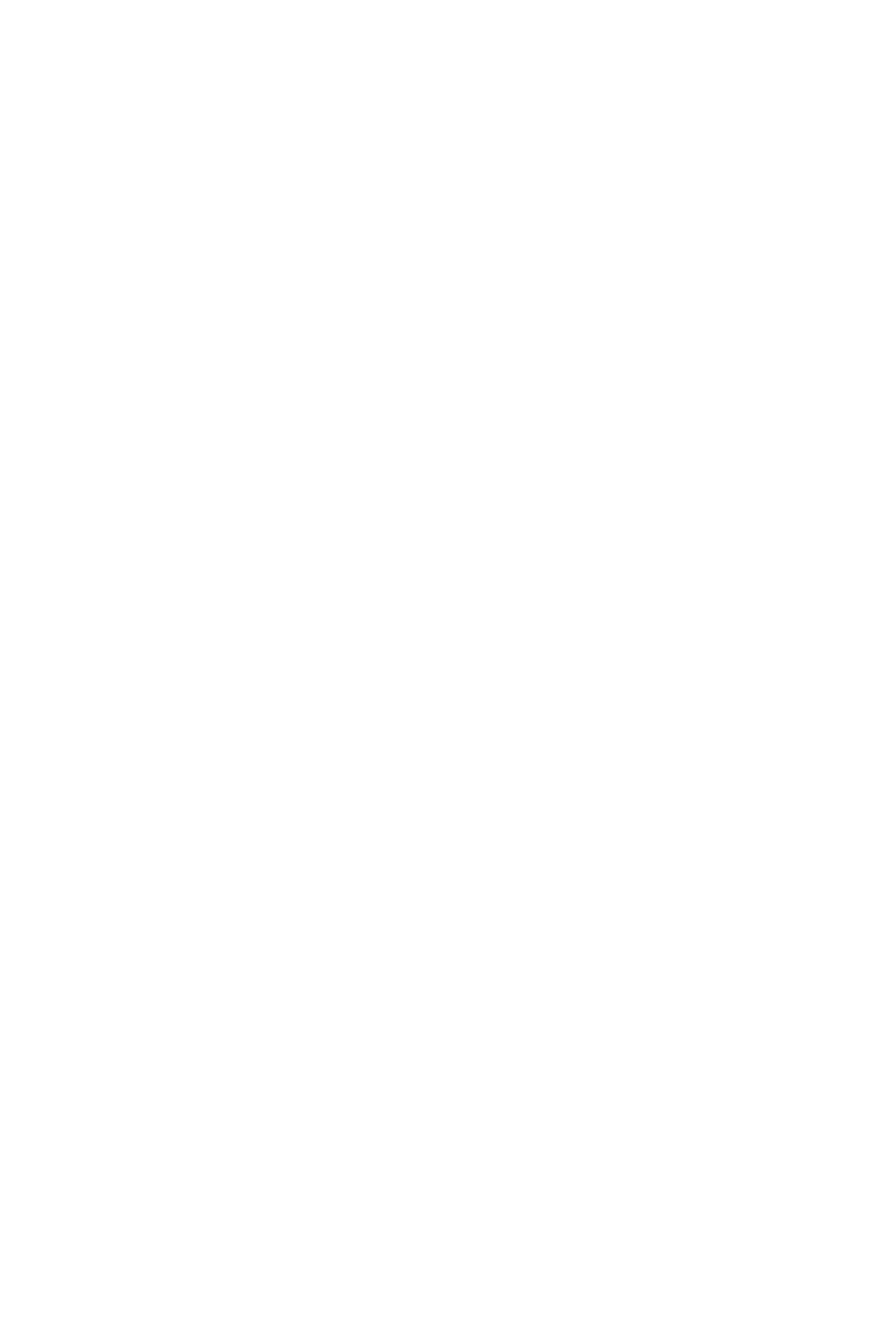
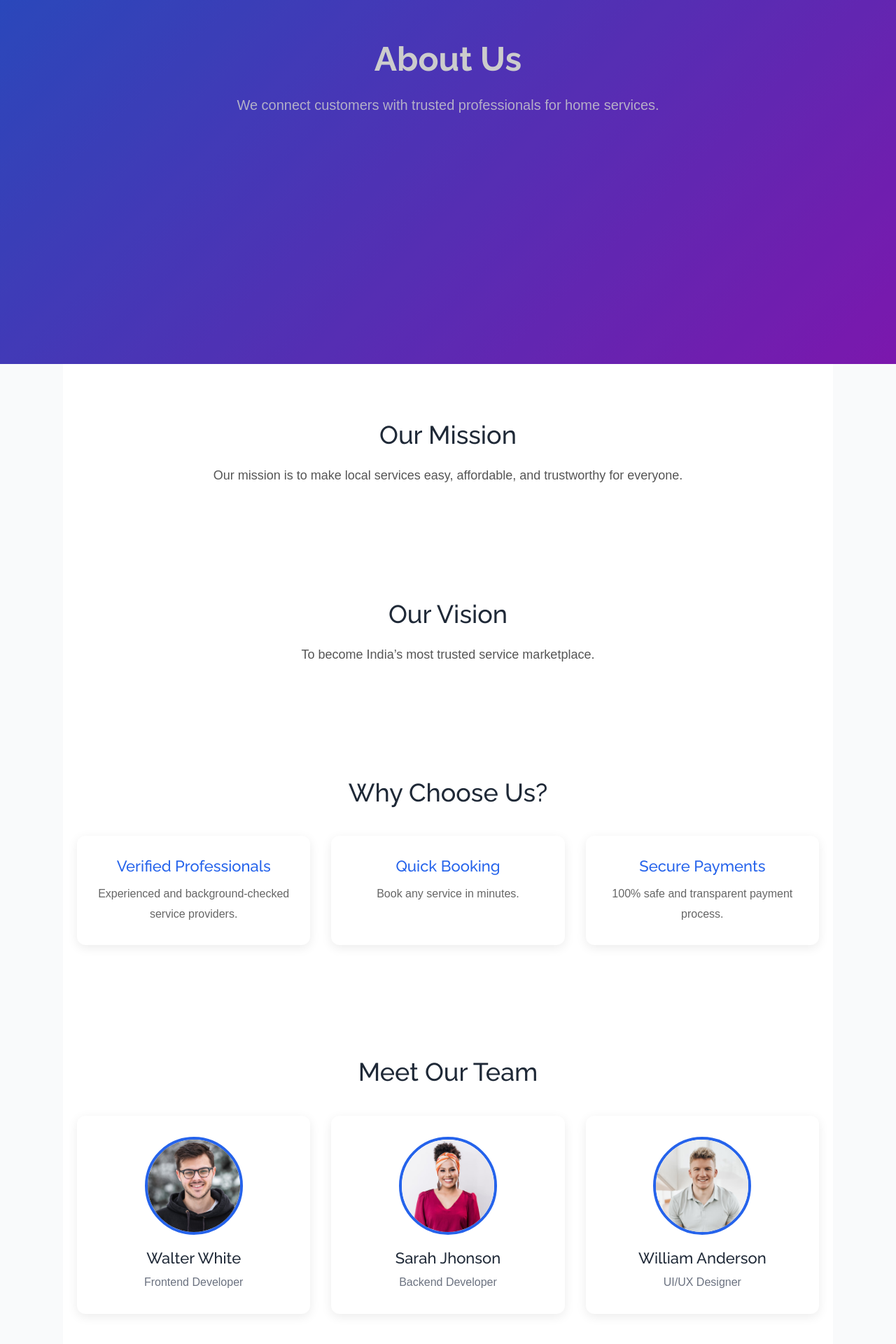
Before and after one commit to A-web-create-ally/local-service-frontend, a React (Vite) app: page /about in a window 1280 px wide. Before the commit this address had no page. Shown: the part 280-2200 px from the top of the page at 70% size. Before the commit the page ends 800 px from the top, so only its background shows below. Built offline with nearby package versions, Linux system fonts and the light colour scheme.

Commit message:
Added About page and team section

```diff
--- a/index.html
+++ b/index.html
@@ -22,11 +22,15 @@
   <!-- Main CSS File -->
 
     <meta name="viewport" content="width=device-width, initial-scale=1.0" />
-    <title>JustBooks</title>h
+    <title>JustBooks</title>
 
   </head>
   <body class="index-page">
-    <div id="root"></div>
+ <div id="root">
+
+
+
+    </div>
     <script type="module" src="/src/main.jsx"></script>
   </body>
 </html>
--- /dev/null
+++ b/src/assets/styles/About.css
@@ -0,0 +1,179 @@
+/* src/pages/About.css */
+
+* {
+  margin: 0;
+  padding: 0;
+  box-sizing: border-box;
+}
+
+.about-page {
+  font-family: Arial, sans-serif;
+  color: #333;
+  background: #f9fafb;
+}
+
+/* Hero Section */
+.hero {
+  background: linear-gradient(135deg, #2563eb, #9a1dd8);
+  color: white;
+  text-align: center;
+  padding: 100px 20px;
+}
+
+.hero-content {
+  max-width: 800px;
+  margin: 0 auto;
+}
+
+.hero h1 {
+  font-size: 48px;
+  margin-bottom: 20px;
+  font-weight: 700;
+}
+
+.hero p {
+  font-size: 20px;
+  line-height: 1.6;
+  opacity: 0.95;
+}
+
+/* Common Section */
+.about-section {
+  max-width: 1100px;
+  margin: 0 auto;
+  padding: 80px 20px;
+  text-align: center;
+}
+
+.about-section h2 {
+  font-size: 36px;
+  margin-bottom: 20px;
+  color: #1f2937;
+}
+
+.about-section p {
+  font-size: 18px;
+  line-height: 1.8;
+  color: #555;
+  max-width: 800px;
+  margin: 0 auto;
+}
+
+/* Features */
+.features {
+  display: grid;
+  grid-template-columns: repeat(auto-fit, minmax(250px, 1fr));
+  gap: 30px;
+  margin-top: 40px;
+}
+
+.feature-card {
+  background: white;
+  padding: 30px 25px;
+  border-radius: 12px;
+  box-shadow: 0 4px 15px rgba(0, 0, 0, 0.08);
+  transition: 0.3s ease;
+}
+
+.feature-card:hover {
+  transform: translateY(-8px);
+  box-shadow: 0 10px 25px rgba(0, 0, 0, 0.12);
+}
+
+.feature-card h3 {
+  font-size: 22px;
+  margin-bottom: 12px;
+  color: #2563eb;
+}
+
+.feature-card p {
+  font-size: 16px;
+  color: #666;
+}
+
+/* Team Section */
+.team-container {
+  display: grid;
+  grid-template-columns: repeat(auto-fit, minmax(250px, 1fr));
+  gap: 30px;
+  margin-top: 40px;
+}
+
+.team-card {
+  background: white;
+  padding: 30px 20px;
+  border-radius: 12px;
+  text-align: center;
+  box-shadow: 0 4px 15px rgba(0, 0, 0, 0.08);
+  transition: 0.3s ease;
+}
+
+.team-card:hover {
+  transform: translateY(-8px);
+  box-shadow: 0 10px 25px rgba(0, 0, 0, 0.12);
+}
+
+.team-card img {
+  width: 140px;
+  height: 140px;
+  border-radius: 50%;
+  object-fit: cover;
+  margin-bottom: 20px;
+  border: 4px solid #2563eb
+}
+
+.team-card h3 {
+  font-size: 22px;
+  margin-bottom: 8px;
+  color: #1f2937;
+}
+
+.team-card p {
+  font-size: 16px;
+  color: #6b7280;
+}
+
+
+.contact {
+  background: #1f2937;
+  color: white;
+  border-radius: 12px;
+  margin-top: 40px;
+  margin-bottom: 80px;
+}
+
+.contact h2 {
+  color: white;
+}
+
+.contact p {
+  color: #e5e7eb;
+  margin-top: 10px;
+}
+
+/* Responsive */
+@media (max-width: 768px) {
+  .hero {
+    padding: 80px 20px;
+  }
+
+  .hero h1 {
+    font-size: 36px;
+  }
+
+  .hero p {
+    font-size: 18px;
+  }
+
+  .about-section {
+    padding: 60px 20px;
+  }
+
+  .about-section h2 {
+    font-size: 30px;
+  }
+
+  .about-section p {
+    font-size: 16px;
+  }
+}
--- a/src/components/Header.jsx
+++ b/src/components/Header.jsx
@@ -58,6 +58,8 @@ function Header() {
               <li><a href="#booking">My Booking</a></li>
 
               <li><Link to="/Contact">Contact</Link></li>
+
+               <li><Link to="/about">About Us</Link></li>
 
             </ul>
 
--- a/src/pages/About.jsx
+++ b/src/pages/About.jsx
@@ -1,128 +1,111 @@
-import about from "../assets/img/about.jpg";
-import about2 from "../assets/img/about-2.jpg";
-import ac3 from "../assets/img/ac3.jpg";
-import house from "../assets/img/house.jpeg"
+import React from "react";
+import team1 from '../assets/img/team/team-1.jpg';
+import team2 from '../assets/img/team/team-2.jpg';
+import team3 from '../assets/img/team/team-3.jpg';
+import "../assets/styles/About.css";
+import Footer from "../components/Footer";
+import Header from "../components/Header";
+
+const teamMembers = [
+  {
+    name: "Walter White",
+    role: "Frontend Developer",
+    image: team1,
+
+  },
+  {
+    name: "Sarah Jhonson",
+    role: "Backend Developer",
+    image: team2,
+
+  },
+  {
+    name: "William Anderson",
+    role: "UI/UX Designer",
+    image: team3,
+
+  },
+];
+
+const About = () => {
+  return (
+    <>
+    <Header/>
+    <div className="about-page">
+      {/* Hero Section */}
+      <section className="hero">
+        <div className="hero-content">
+          <h1>About Us</h1>
+          <p>
+            We connect customers with trusted professionals for home services.
+          </p>
+        </div>
+      </section>
+
+      {/* Mission */}
+      <section className="about-section">
+        <h2>Our Mission</h2>
+        <p>
+          Our mission is to make local services easy, affordable, and
+          trustworthy for everyone.
+        </p>
+      </section>
+
+      {/* Vision */}
+      <section className="about-section">
+        <h2>Our Vision</h2>
+        <p>To become India’s most trusted service marketplace.</p>
+      </section>
+
+      {/* Why Choose Us */}
+      <section className="about-section">
+        <h2>Why Choose Us?</h2>
+
+        <div className="features">
+          <div className="feature-card">
+            <h3>Verified Professionals</h3>
+            <p>Experienced and background-checked service providers.</p>
+          </div>
+
+          <div className="feature-card">
+            <h3>Quick Booking</h3>
+            <p>Book any service in minutes.</p>
+          </div>
+
+          <div className="feature-card">
+            <h3>Secure Payments</h3>
+            <p>100% safe and transparent payment process.</p>
+          </div>
+        </div>
+      </section>
+
+      {/* Team */}
+      <section className="about-section">
+        <h2>Meet Our Team</h2>
+
+        <div className="team-container">
+          {teamMembers.map((member, index) => (
+            <div className="team-card" key={index}>
+            <img src={member.image}  alt={member.name} />
 
 
-function About(){
-    return(
-        <>
-        <section id="about" className="about section">
+              <h3>{member.name}</h3>
+              <p>{member.role}</p>
+            </div>
+          ))}
+        </div>
+      </section>
 
-      <div className="container">
+      {/* Contact */}
+      <section className="about-section contact">
+        <h2>Contact Us</h2>
+        <p>Email: support@example.com</p>
+        <p>Phone: +91 9876543210</p>
+      </section>
+    </div>
+    <Footer/>
+    </>
+  );
+};
 
-        <div className="row gy-4">
-          <div className="col-lg-6" data-aos="fade-up" data-aos-delay="100">
-           <h3>We Help You Find Trusted Local Service Professionals Easily</h3>
-            <img src={ac3} className="img-fluid rounded-4 mb-4" alt=""/>
-           <p>
-  Our platform connects you with reliable and verified local service providers
-  for all your daily needs. Whether you need a plumber, electrician, cleaner,
-  or any other home service, we make it simple and fast to book.
-</p>
-
-<p>
-  We focus on quality, trust, and convenience. Every service provider is
-  carefully selected so you get the best experience without any hassle.
-  Save your time and get your work done by professionals near you.
-</p>
-</div>
-          <div className="col-lg-6" data-aos="fade-up" data-aos-delay="250">
-            <div className="content ps-0 ps-lg-5">
-            <p className="fst-italic">
-  Book services anytime, anywhere with just a few clicks.
-</p>
-
-<ul>
-  <li>
-    <i className="bi bi-check-circle-fill"></i>
-    <span>Verified and trusted professionals</span>
-  </li>
-  <li>
-    <i className="bi bi-check-circle-fill"></i>
-    <span>Quick booking and fast service</span>
-  </li>
-  <li>
-    <i className="bi bi-check-circle-fill"></i>
-    <span>Affordable pricing with quality work</span>
-  </li>
-</ul>
-
-<p>
-  From small fixes to major home services, we ensure you get the right expert
-  at the right time. Our goal is to make local services easily accessible
-  for everyone.
-</p>
-
-              <div className="position-relative mt-4">
-                <img src={house} className="img-fluid rounded-4" alt=""/>
-                <a href="https://www.youtube.com/watch?v=Y7f98aduVJ8" className="glightbox pulsating-play-btn"></a>
-              </div>
-            </div>
-          </div>
-        </div>
-
-      </div>
-
-    </section>
-
-    <section id="stats" className="stats section light-background">
-
-      <div className="container" data-aos="fade-up" data-aos-delay="100">
-
-        <div className="row gy-4">
-
-          <div className="col-lg-3 col-md-6">
-            <div className="stats-item d-flex align-items-center w-100 h-100">
-              <i className="bi bi-emoji-smile color-blue flex-shrink-0"></i>
-              <div>
-                <span data-purecounter-start="0" data-purecounter-end="232" data-purecounter-duration="1" className="purecounter">232</span>
-                <p>Happy Clients</p>
-              </div>
-            </div>
-          </div>
-          {/* <!-- End Stats Item --> */}
-
-          <div className="col-lg-3 col-md-6">
-            <div className="stats-item d-flex align-items-center w-100 h-100">
-              <i className="bi bi-journal-richtext color-orange flex-shrink-0"></i>
-              <div>
-                <span data-purecounter-start="0" data-purecounter-end="521" data-purecounter-duration="1" className="purecounter">521</span>
-                <p>Projects</p>
-              </div>
-            </div>
-          </div>
-          {/* <!-- End Stats Item --> */}
-
-          <div className="col-lg-3 col-md-6">
-            <div className="stats-item d-flex align-items-center w-100 h-100">
-              <i className="bi bi-headset color-green flex-shrink-0"></i>
-              <div>
-                <span data-purecounter-start="0" data-purecounter-end="1463" data-purecounter-duration="1" className="purecounter">1463</span>
-                <p>Hours Of Support</p>
-              </div>
-            </div>
-          </div>
-          {/* <!-- End Stats Item --> */}
-
-          <div className="col-lg-3 col-md-6">
-            <div className="stats-item d-flex align-items-center w-100 h-100">
-              <i className="bi bi-people color-pink flex-shrink-0"></i>
-              <div>
-                <span data-purecounter-start="0" data-purecounter-end="15" data-purecounter-duration="1" className="purecounter">15</span>
-                <p>Hard Workers</p>
-              </div>
-            </div>
-          </div>
-          {/* <!-- End Stats Item --> */}
-
-        </div>
-
-      </div>
-
-    </section>
-    {/* <!-- /Stats Section --> */}
-        </>
-    )
-}
-export default About
+export default About;
--- a/src/pages/Home.jsx
+++ b/src/pages/Home.jsx
@@ -4,7 +4,7 @@ import heroBg from "../assets/img/hero-bg.jpg";
 import spa from "../assets/img/spa.jpg";
 import Footer from "../components/Footer.jsx";
 import Header from "../components/Header.jsx";
-import About from "./About.jsx"
+import About from "./About";
 import Portfolio from "./portfolio.jsx";
 import Service from "./Services.jsx";
 import Contact from "./Contact.jsx";
@@ -466,7 +466,7 @@ const Home = () => {
 </section>
 
 
-      <About/>
+
       <Portfolio/>
       <Footer/>
     </>
--- a/src/routes/AppRoutes.jsx
+++ b/src/routes/AppRoutes.jsx
@@ -1,25 +1,21 @@
-import { Routes, Route } from "react-router-dom";
-// import MainLayout from "../layouts/MainLayout";
+import { BrowserRouter, Routes, Route } from "react-router-dom";
 import Home from "../pages/Home";
 import LogIn from "../pages/logIn";
 import ServicesDetails from "../pages/servicesDetails";
-import Contact  from "../pages/Contact";
-// import About from "../pages/About";
-// import Contact from "../pages/Contact";
-
+import Contact from "../pages/Contact";
+import About from "../pages/About";
 const AppRoutes = () => {
   return (
-    <Routes>
-       <Route path="/" element={<Home />} />
-      <Route path="/Home" element={<Home />} />
-      <Route path="/LogIn" element={<LogIn />} />
-      <Route path="/services" element={<ServicesDetails/>} />
-      <Route path="/Contact" element={<Contact />} />
 
-      {/* future pages */}
-      {/* <Route path="/about" element={<About />} /> */}
-      {/* <Route path="/contact" element={<Contact />} /> */}
-    </Routes>
+      <Routes>
+        <Route path="/" element={<Home />} />
+        <Route path="/Home" element={<Home />} />
+        <Route path="/LogIn" element={<LogIn />} />
+        <Route path="/services" element={<ServicesDetails />} />
+        <Route path="/Contact" element={<Contact />} />
+        <Route path="/about" element={<About />} />
+      </Routes>
+
   );
 };
 
```
Also changed, not shown: src/App.jsx (+5 -5 lines).
